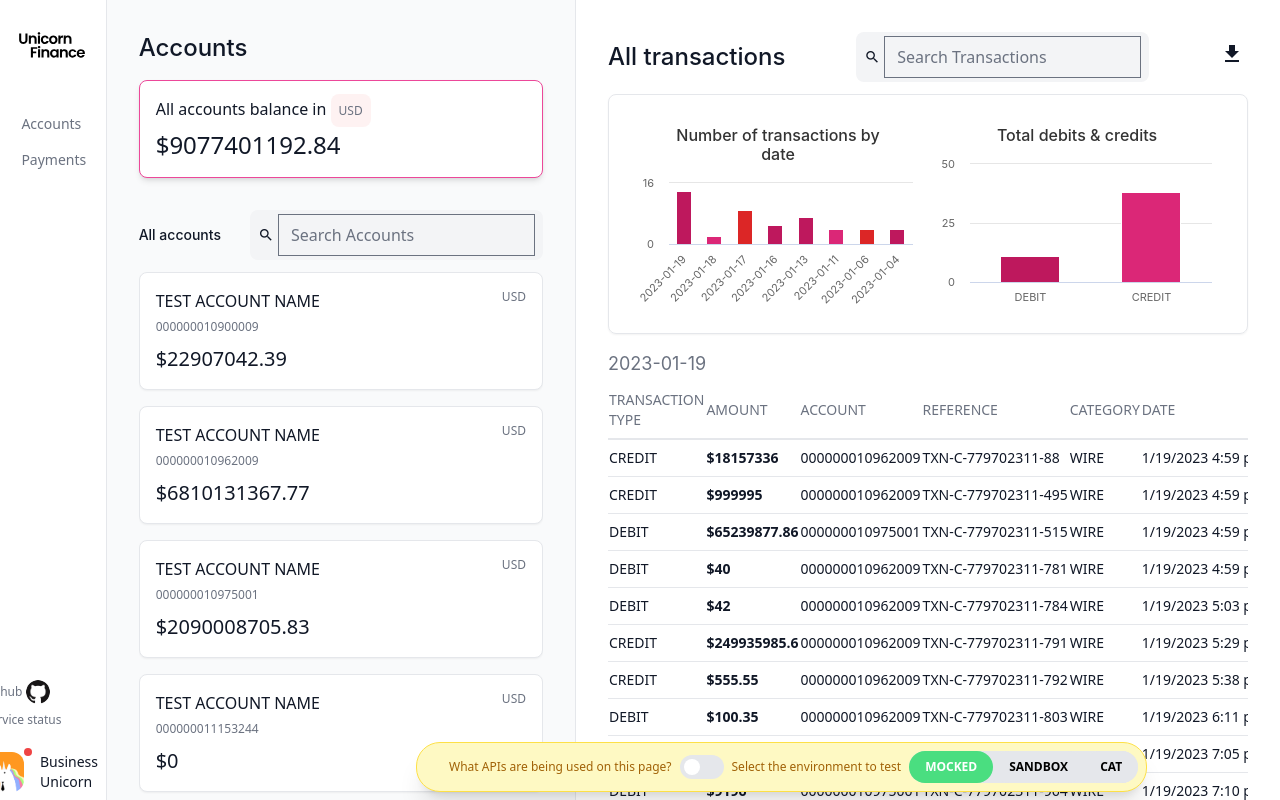
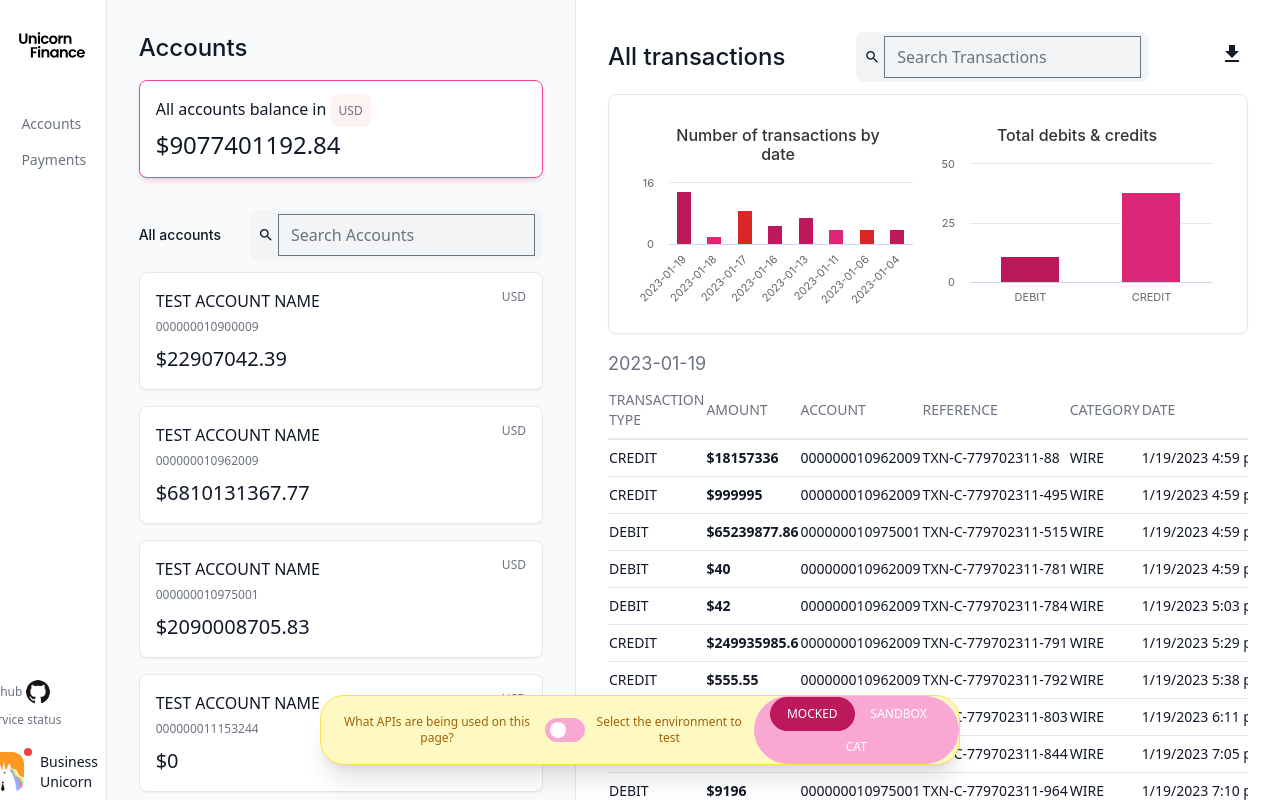
Before and after one commit to jpmorgan-payments/unicorn-finance, a React (Vite) app in the folder app/client/: page / in a window 1280 px wide. Shown: the top 800 px of the page. Built offline with nearby package versions, Linux system fonts and the light colour scheme.

Commit message:
Changing to pink...

```diff
--- a/app/client/src/components/what_api.tsx
+++ b/app/client/src/components/what_api.tsx
@@ -14,7 +14,7 @@ function WhatAPI() {
   const environments = Object.keys(Environment)
   const selectedEnvironmentIndex = environments.indexOf(currentEnvironment);
   return (
-    <div className="gap-2 fixed bottom-0 text-center left-1/2 -ml-56 mb-2 z-20 bg-yellow-100 pl-4 pr-2 py-2 text-xs rounded-3xl border border-yellow-300 text-yellow-700 shadow-xl flex items-center">
+    <div className="gap-2 fixed bottom-0 text-center left-1/2 z-20 bg-yellow-100 text-xs rounded-3xl border border-yellow-300 text-yellow-700 shadow-xl flex items-center -translate-x-2/4	-translate-y-2/4	">
       <Switch.Group>
         <div className="flex items-center ml-4">
           <Switch.Label className="text-xs mr-2">
@@ -23,8 +23,8 @@ function WhatAPI() {
           <Switch
             checked={displayingApiData}
             onChange={() => setDisplayingApiData(!displayingApiData)}
-            className={`${displayingApiData ? 'bg-green-400 ' : 'bg-gray-200'
-              } relative inline-flex items-center h-6 rounded-full w-11 txt-xs`}
+            className={`${displayingApiData ? 'bg-pink-700 ' : 'bg-pink-300'
+              } relative inline-flex items-center h-6 rounded-full w-11 txt-xs border-pink-300 border`}
             data-cy="showApiData"
           >
             <span className="sr-only">Show api data</span>
@@ -38,7 +38,7 @@ function WhatAPI() {
       <div className='flex flex-row gap-2 items-center'>
 
         <p>Select the environment to test</p>
-        <span className='bg-gray-200 rounded-full'>
+        <span className='bg-pink-300 rounded-full border-pink-300 border'>
           <Tab.Group
             onChange={(index) => {
               setCurrentEnvironment(environments[index] as Environment)
@@ -50,7 +50,7 @@ function WhatAPI() {
                   /* Use the `selected` state to conditionally style the selected tab. */
                   <button
                     className={
-                      ` rounded-full font-bold px-4 py-2 ${selected ? 'bg-green-400 text-white' : 'bg-gray-200 text-black'}`
+                      ` rounded-full px-4 py-2 ${selected ? 'bg-pink-700 text-white border-pink-700 border' : 'bg-pink-300 text-white'}`
                     }
                   >
                     {env}
```
